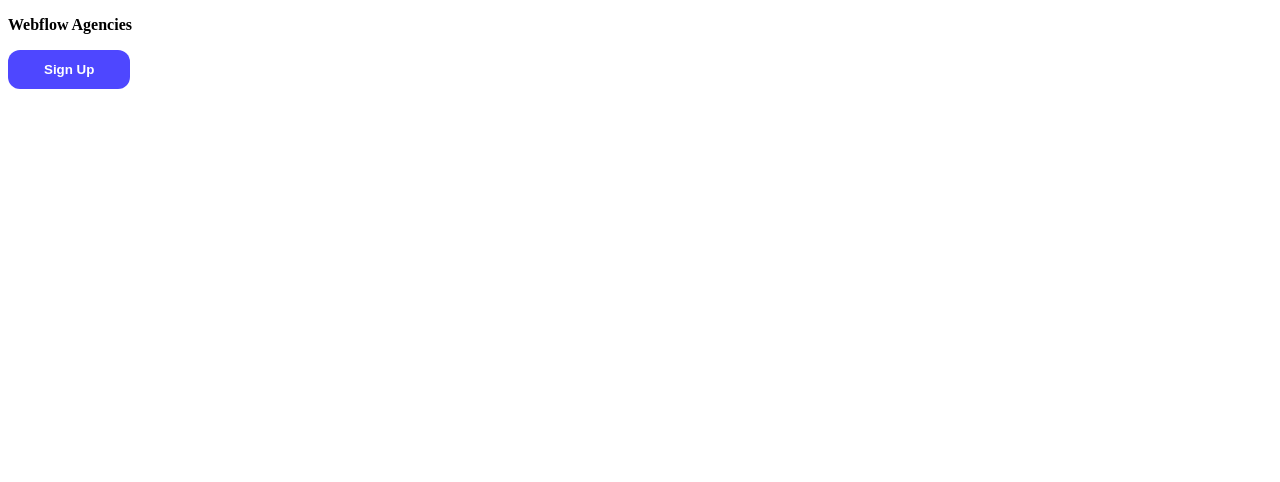
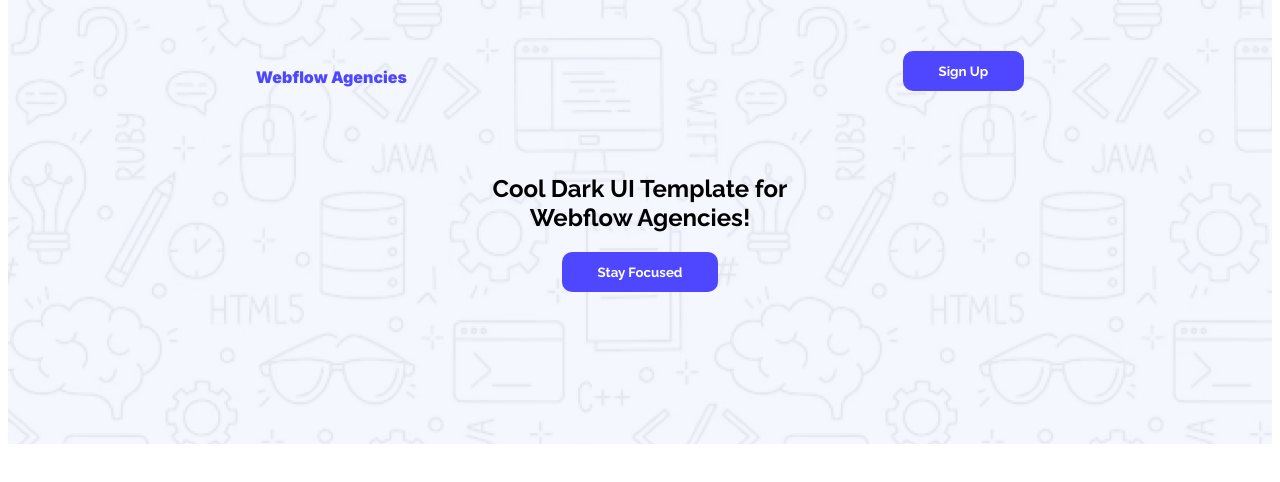
Before and after one commit to MdMerajulHasan/B12A01-Md-Merajul-Hasan-HTML-CSS, a plain HTML site: page index.html in a window 1280 px wide. Drawn offline with Linux system fonts and the light colour scheme.

Commit message:
header done

```diff
--- a/index.html
+++ b/index.html
@@ -1,20 +1,29 @@
 <!DOCTYPE html>
 <html lang="en">
-<head>
-    <meta charset="UTF-8">
-    <meta name="viewport" content="width=device-width, initial-scale=1.0">
+  <head>
+    <meta charset="UTF-8" />
+    <meta name="viewport" content="width=device-width, initial-scale=1.0" />
     <title>B12A01-Web-flow-agencies-by-Md-Merajul-Hasan</title>
-    <link rel="stylesheet" href="styles/styles.css">
-</head>
-<body>
+    <link rel="preconnect" href="https://fonts.googleapis.com" />
+    <link rel="preconnect" href="https://fonts.gstatic.com" crossorigin />
+    <link
+      href="https://fonts.googleapis.com/css2?family=Inter:ital,opsz,wght@0,14..32,100..900;1,14..32,100..900&family=Raleway:ital,wght@0,100..900;1,100..900&display=swap"
+      rel="stylesheet"
+    />
+    <link rel="stylesheet" href="styles/styles.css" />
+  </head>
+  <body>
     <header>
-        <nav><p>Webflow Agencies</p> <button>Sign Up</button></nav>
+      <nav>
+        <p class="inter-normal">Webflow Agencies</p>
+        <a href="/signUp"><button class="raleway-normal">Sign Up</button></a>
+      </nav>
+      <section class="banner">
+        <h1 class="raleway-normal">Cool Dark UI Template for<br />Webflow Agencies!</h1>
+        <a href="/stayFocused"><button class="raleway-normal">Stay Focused</button></a>
+      </section>
     </header>
-    <main>
-
-    </main>
-    <footer>
-
-    </footer>
-</body>
+    <main></main>
+    <footer></footer>
+  </body>
 </html>
--- a/styles/styles.css
+++ b/styles/styles.css
@@ -1,5 +1,36 @@
+
+.raleway-normal {
+  font-family: "Raleway", sans-serif;
+  font-optical-sizing: auto;
+  font-style: normal;
+}
+
+
+.inter-normal {
+  font-family: "Inter", sans-serif;
+  font-optical-sizing: auto;
+  font-style: normal;
+}
+
+body{
+    margin-top: 0px;
+}
+header{
+    background-image: url(../Assets/Hero-bg.png);
+    background-repeat: no-repeat;
+    background-size:auto;
+}
+nav{
+    display: flex;
+    justify-content:space-around;
+    padding: 51px 0px;
+}
 nav p{
     font-weight: 900;
+    color: #4E47FF;
+}
+nav a{
+    text-decoration: none;
 }
 button{
     background-color: #4E47FF;
@@ -7,5 +38,13 @@ button{
     font-weight: bold;
     border: none;
     padding: 12px 36px;
-    border-radius: 12px;
+    border-radius: 10px;
 }
+.banner{
+    display: flex;
+    flex-direction: column;
+    justify-content: center;
+    align-items: center;
+    padding-bottom: 152px;
+    text-align: center;
+}
```
